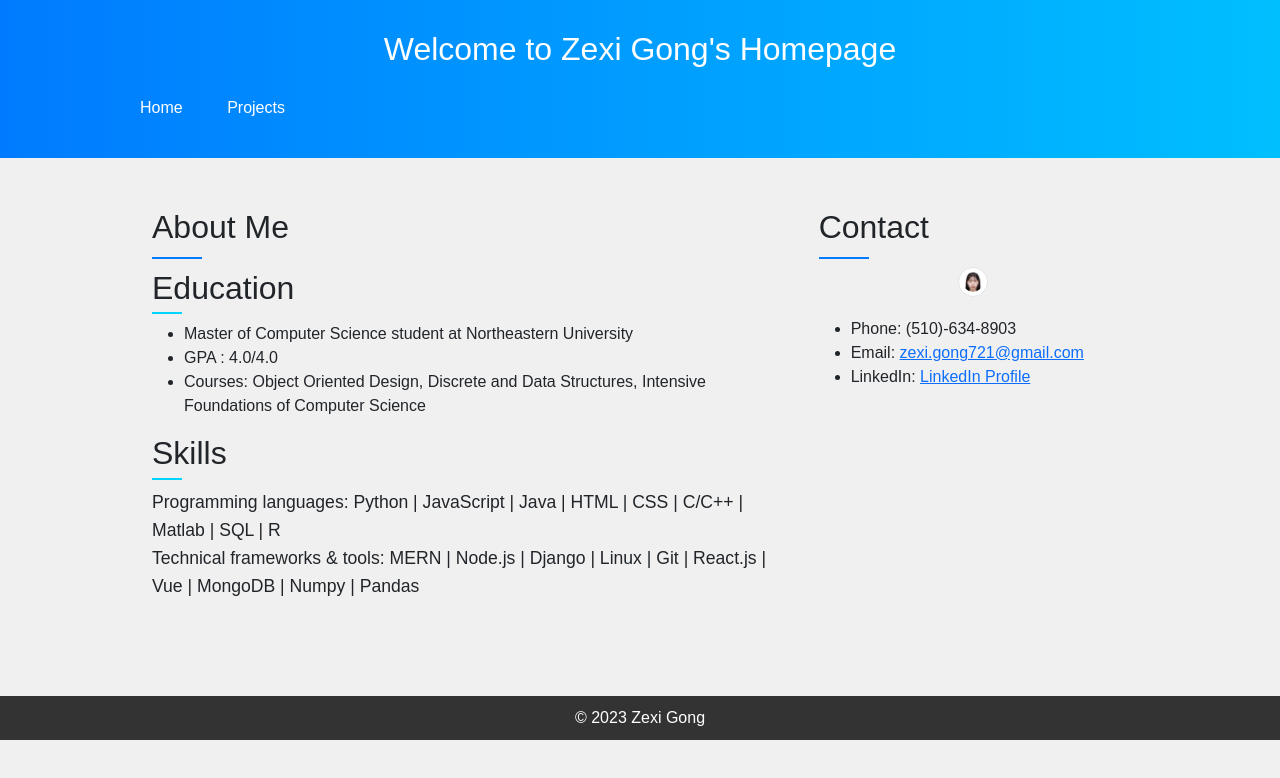
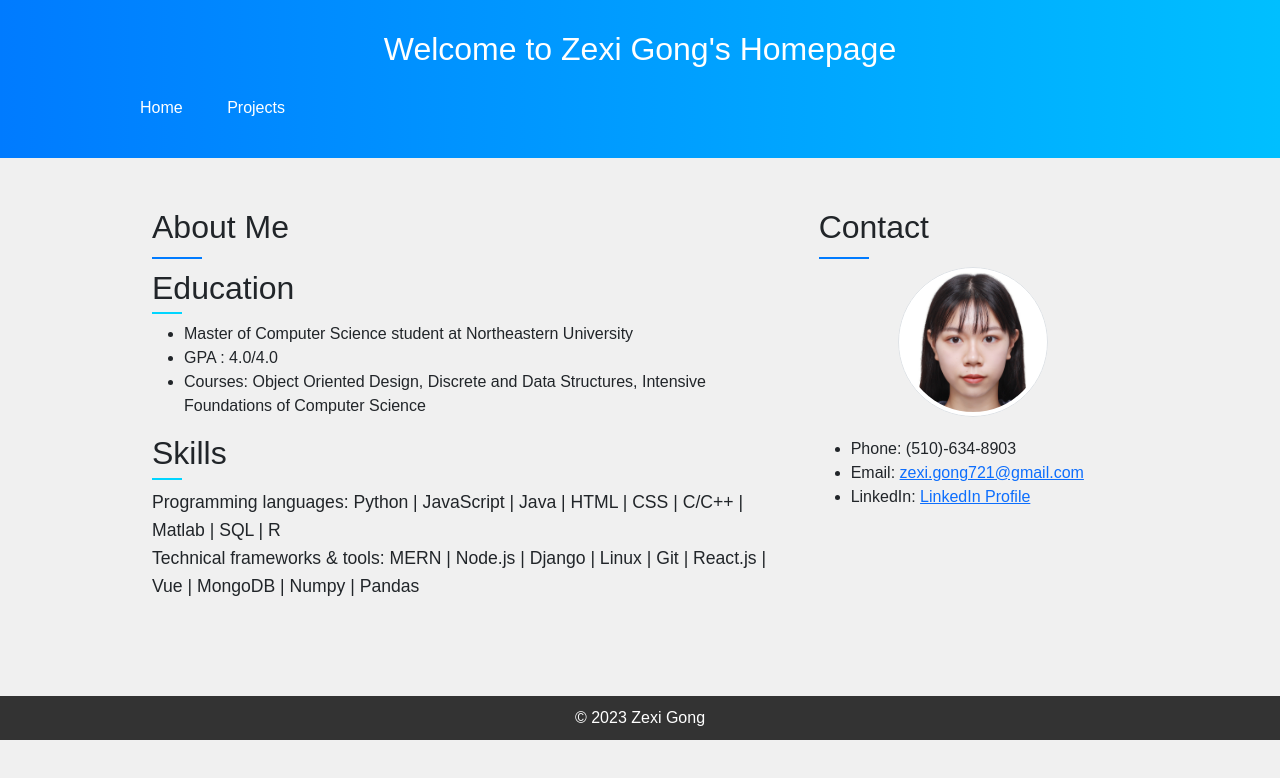
Before and after one commit to zexigong/Project1-personal-home-page, a website: page index.html in a window 1280 px wide. Drawn offline with nearby package versions, Linux system fonts and the light colour scheme.

Commit message:
add package.json

```diff
--- a/css/style.css
+++ b/css/style.css
@@ -99,15 +99,16 @@ body {
 .contact-photo {
   border-radius: 50%;
   overflow: hidden;
-  width: 30px;
-  height: 30x;
+  width: 150px;
+  height: 150x;
   margin: 0 auto 20px;
 }
 
 .contact-photo img {
   border-radius: 50%;
-  width: 30px;
-  height: 30x;
+  width: 150px;
+  height: 150x;
+  text-align: left;
 }
 
 .navbar a:hover {
```
Also changed, not shown: package.json (added, +26 -0 lines), 1 other file.
